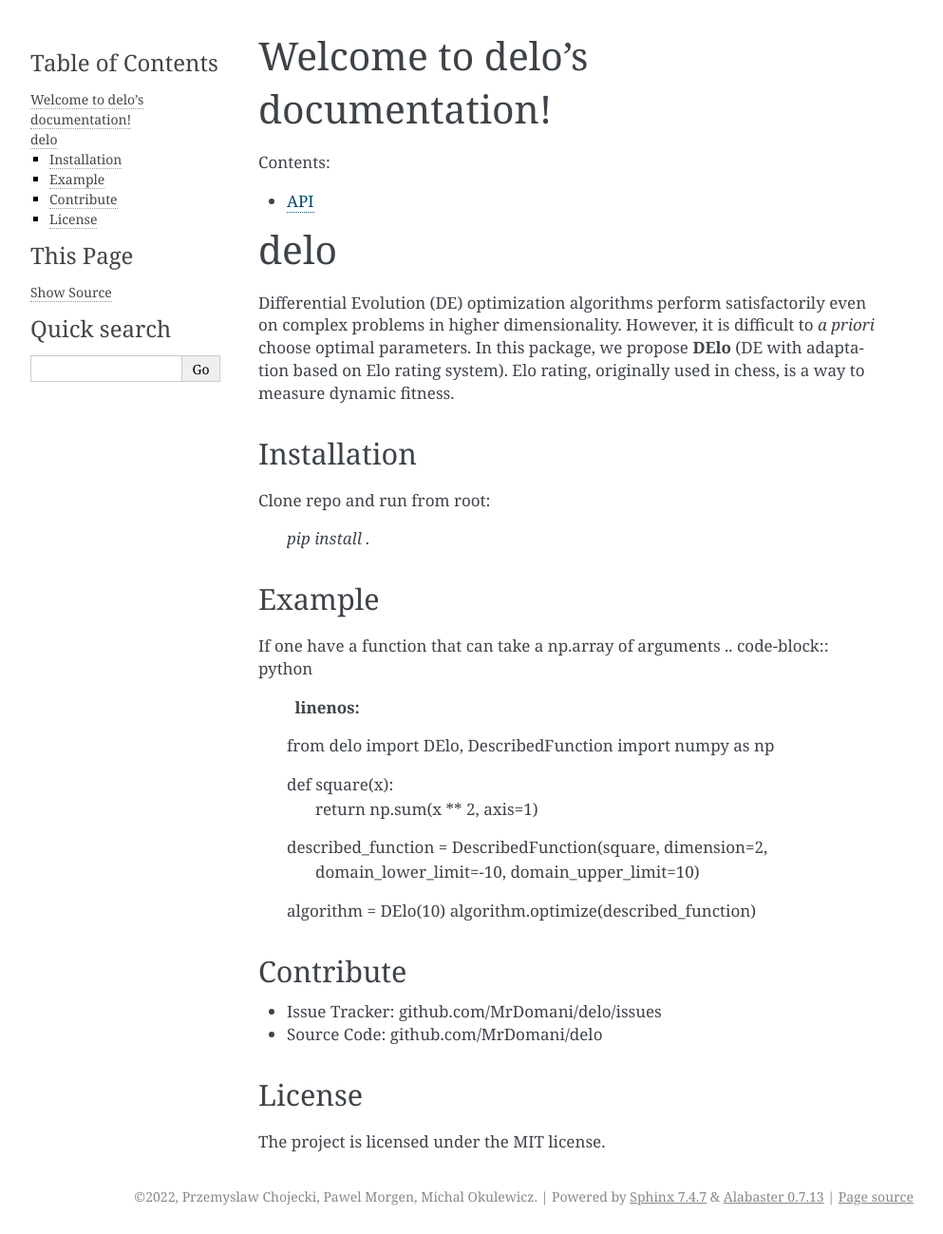
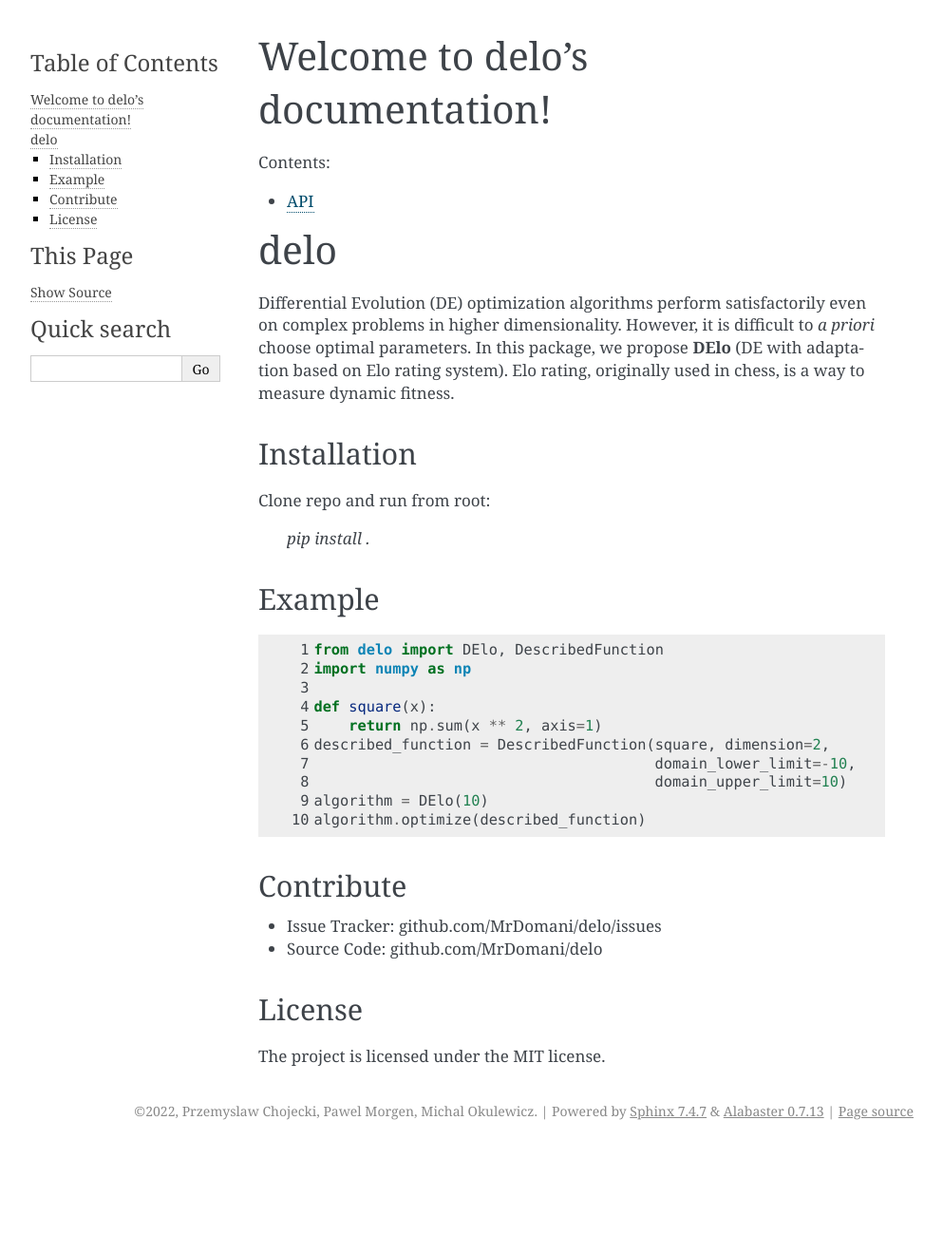
Before and after one commit to MrDomani/delo, a Sphinx documentation site: the page built from docs/index.rst, in a window 1280 px wide. Shown: the whole page at 95% size, without its empty margins (148-1141 px from the left). Built offline with Sphinx 7.4.7, drawn with Linux system fonts in a browser that asks for light colours; after the commit the page ends 1209 px from its top, so only the background shows below that.

Commit message:
Back to working version

```diff
--- a/docs/index.rst
+++ b/docs/index.rst
@@ -28,7 +28,6 @@ Clone repo and run from root:
 Example
 -------
 
-If one have a function that can take a np.array of arguments
 .. code-block:: python
    :linenos:
 
```
